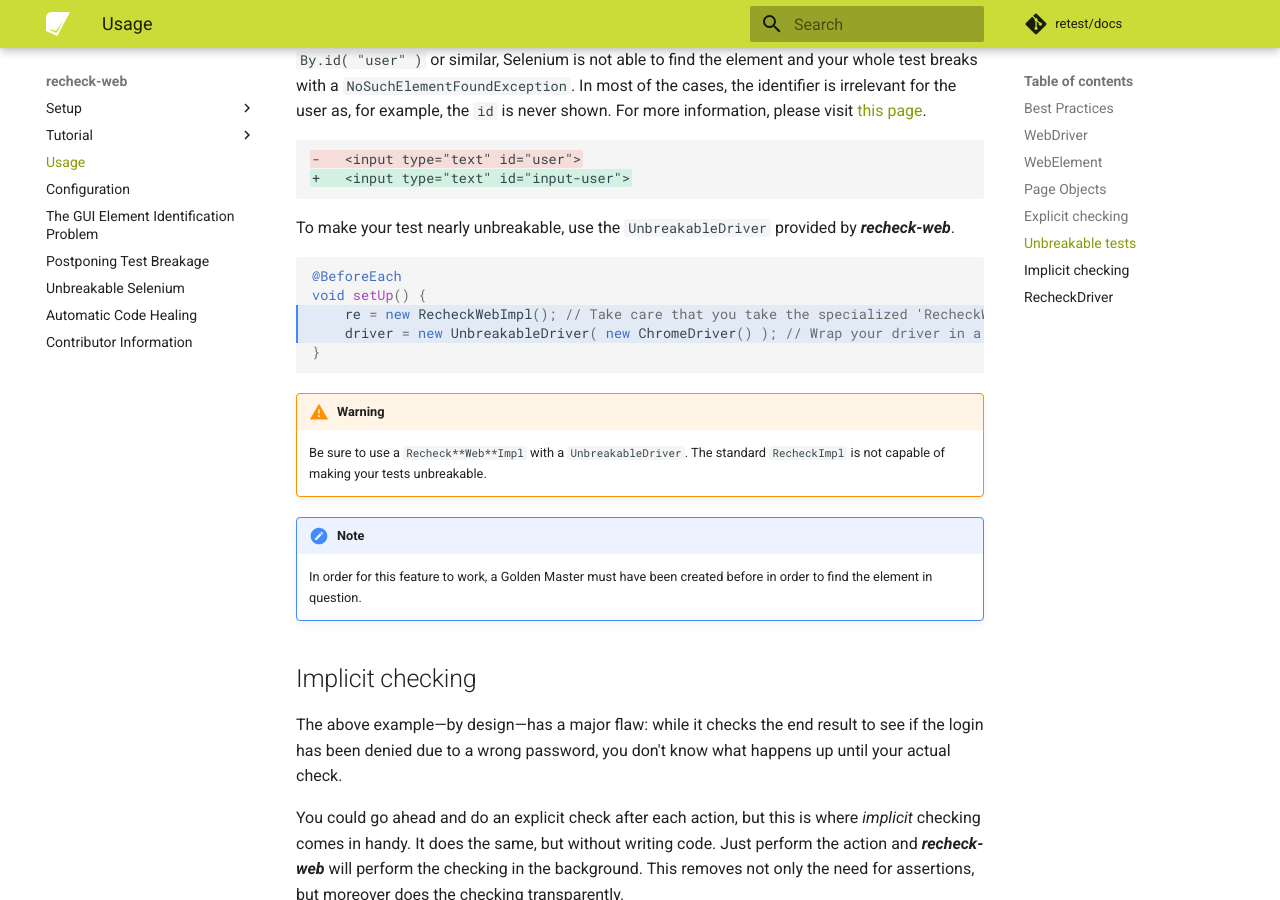
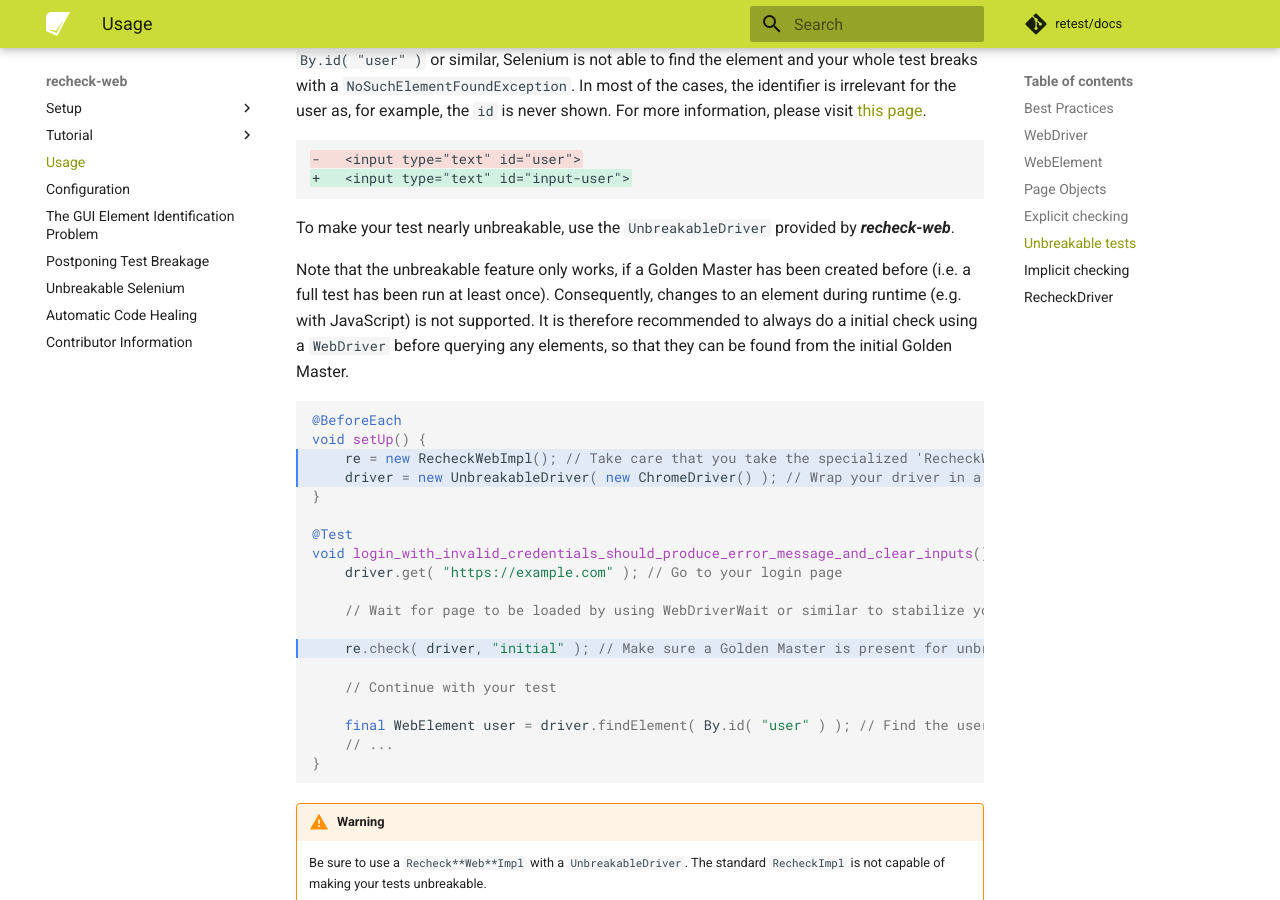
Before and after one commit to retest/docs, an MkDocs documentation site: the page built from docs/recheck-web/introduction/usage.md, in a window 1280 px wide and 900 px high, scrolled down 5108 px. Built offline with MkDocs 1.6.1 and Material for MkDocs 9.7.7, drawn with Linux system fonts in a browser that asks for light colours; comment, search, counter and statistics services are not loaded.

Commit message:
Add some warnings and guidelines to avoid errors on use
as elements can only be found if a Golden Master has been created before.

````diff
--- a/docs/recheck-web/introduction/usage.md
+++ b/docs/recheck-web/introduction/usage.md
@@ -211,11 +211,27 @@
 
 To make your test nearly unbreakable, use the `UnbreakableDriver` provided by ***recheck-web***.
 
-```java hl_lines="3 4"
+Note that the unbreakable feature only works, if a Golden Master has been created before (i.e. a full test has been run at least once). Consequently, changes to an element during runtime (e.g. with JavaScript) is not supported. It is therefore recommended to always do a initial check using a `WebDriver` before querying any elements, so that they can be found from the initial Golden Master.
+
+```java hl_lines="3 4 13"
 @BeforeEach
 void setUp() {
 	re = new RecheckWebImpl(); // Take care that you take the specialized 'RecheckWebImpl'
 	driver = new UnbreakableDriver( new ChromeDriver() ); // Wrap your driver in a UnbreakableDriver to enable nearly unbreakable tests
+}
+
+@Test
+void login_with_invalid_credentials_should_produce_error_message_and_clear_inputs() throws Exception {
+	driver.get( "https://example.com" ); // Go to your login page
+
+	// Wait for page to be loaded by using WebDriverWait or similar to stabilize your page
+
+	re.check( driver, "initial" ); // Make sure a Golden Master is present for unbreakable elements
+
+	// Continue with your test
+
+	final WebElement user = driver.findElement( By.id( "user" ) ); // Find the user input element
+	// ...
 }
 ```
 
````
